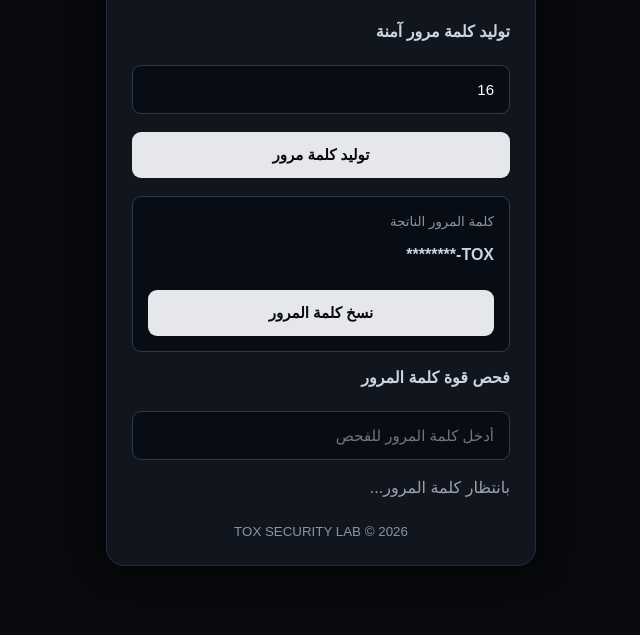
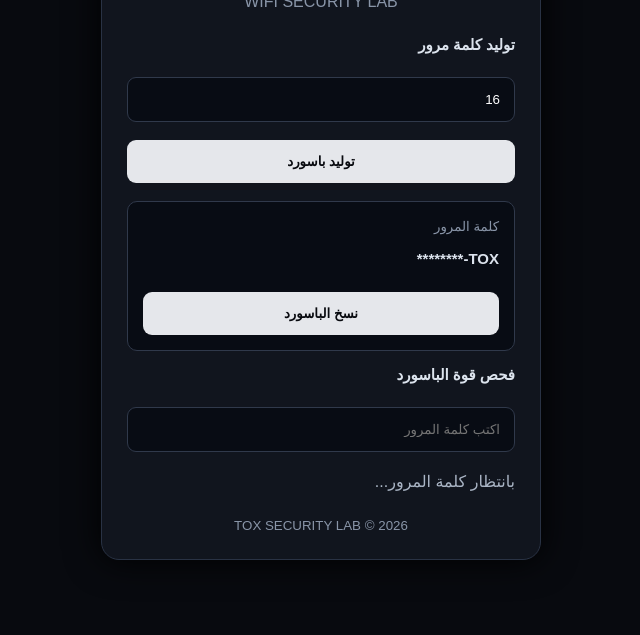
Before and after one commit to tox02t/TOX-AI, a plain HTML site: page index.html in a window 1280 px wide. Shown: the part 165-800 px from the top of the page, without its empty margins (319-959 px from the left). Drawn offline with Linux system fonts and the light colour scheme.

Commit message:
Update index.html

```diff
--- a/index.html
+++ b/index.html
@@ -4,107 +4,101 @@
 <head>
 <meta charset="UTF-8">
 <meta name="viewport" content="width=device-width, initial-scale=1">
-<title>TOX WiFi Tool</title>
+<title>TOX WiFi Security</title>
 <style>
 *{box-sizing:border-box}
 body{
 margin:0;background:#080a0f;color:white;
 font-family:Arial,sans-serif;
- display:flex;justify-content:center;
- align-items:center;min-height:100vh;
+min-height:100vh;display:flex;
+justify-content:center;align-items:center;padding:20px
 }
 .container{
- width:92%;max-width:430px;
- background:#11151e;border:1px solid #252d3b;
- border-radius:18px;padding:25px;
- box-shadow:0 0 35px #000;
+width:100%;max-width:440px;padding:25px;
+background:#11151e;border:1px solid #293244;
+border-radius:18px;box-shadow:0 0 35px #000
 }
-.logo{text-align:center;font-size:35px;
- font-weight:bold;color:#e0e0e0;letter-spacing:5px}
-.sub{text-align:center;color:#7e899b;margin:8px 0 25px}
-h3{font-size:16px;color:#cbd5e1}
+.logo{text-align:center;font-size:42px;
+font-weight:bold;letter-spacing:7px}
+.sub{text-align:center;color:#8995a8;margin:8px 0 25px}
+h3{font-size:15px;color:#dce3ed}
 input{
- width:100%;padding:15px;background:#080c14;
+width:100%;padding:14px;margin:8px 0;
+background:#080c14;color:white;
 border:1px solid #30394b;border-radius:9px;
- color:white;font-size:15px;outline:none;
- margin:8px 0;
+outline:none
 }
 button{
- width:100%;padding:14px;border:0;
- border-radius:9px;background:#e5e7eb;
- color:#080a0f;font-weight:bold;
- cursor:pointer;margin-top:10px;font-size:15px;
+width:100%;padding:14px;margin-top:10px;
+border:0;border-radius:9px;background:#e5e7eb;
+color:#080a0f;font-weight:bold;cursor:pointer
 }
-button:hover{background:#aaa}
 .result{
 margin-top:18px;padding:15px;
- background:#080c14;border-radius:9px;
- border:1px solid #30394b;overflow-wrap:anywhere;
+background:#080c14;border:1px solid #30394b;
+border-radius:10px;overflow-wrap:anywhere
 }
 small{color:#8995a8}
-#strength{margin-top:10px;color:#9ca3af}
+#strength{margin-top:12px;color:#aab5c5}
+.footer{text-align:center;margin-top:25px}
 </style>
 </head>
 <body>
 <div class="container">
 <div class="logo">TOX</div>
- <div class="sub">WIFI PASSWORD LAB</div>
+<div class="sub">WIFI SECURITY LAB</div>
 
- <h3>توليد كلمة مرور آمنة</h3>
- <input id="length" type="number" min="8" max="32"
- value="16" placeholder="طول كلمة المرور">
- <button onclick="generate()">توليد كلمة مرور</button>
+<h3>توليد كلمة مرور</h3>
+<input id="length" type="number" min="8" max="32" value="16">
+<button onclick="generate()">توليد باسورد</button>
 
 <div class="result">
-  <small>كلمة المرور الناتجة</small>
+<small>كلمة المرور</small>
 <h3 id="generated">TOX-********</h3>
-  <button onclick="copyPassword()">نسخ كلمة المرور</button>
+<button onclick="copyPassword()">نسخ الباسورد</button>
 </div>
 
- <h3>فحص قوة كلمة المرور</h3>
+<h3>فحص قوة الباسورد</h3>
 <input id="password" type="text"
- placeholder="أدخل كلمة المرور للفحص"
+placeholder="اكتب كلمة المرور"
 oninput="checkStrength()">
 <div id="strength">بانتظار كلمة المرور...</div>
 
- <div style="text-align:center;margin-top:25px">
+<div class="footer">
 <small>TOX SECURITY LAB © 2026</small>
 </div>
 </div>
 
 <script>
 function generate(){
- const length=Math.min(32,Math.max(8,
+const length=Math.max(8,Math.min(32,
 Number(document.getElementById("length").value)||16));
 const chars="ABCDEFGHJKLMNPQRSTUVWXYZabcdefghijkmnopqrstuvwxyz23456789!@#$%&*";
- let password="";
 const random=new Uint32Array(length);
 crypto.getRandomValues(random);
- for(let n of random){
-  password+=chars[n%chars.length];
- }
+let password="";
+for(const n of random)password+=chars[n%chars.length];
 document.getElementById("generated").textContent=password;
 }
 
 function copyPassword(){
- const password=document.getElementById("generated").textContent;
- navigator.clipboard.writeText(password);
- alert("تم نسخ كلمة المرور");
+const p=document.getElementById("generated").textContent;
+navigator.clipboard.writeText(p)
+.then(()=>alert("تم النسخ"));
 }
 
 function checkStrength(){
 const p=document.getElementById("password").value;
- let score=0;
- if(p.length>=8)score++;
- if(p.length>=12)score++;
- if(/[A-Z]/.test(p))score++;
- if(/[a-z]/.test(p))score++;
- if(/[0-9]/.test(p))score++;
- if(/[^a-zA-Z0-9]/.test(p))score++;
-
- const result=document.getElementById("strength");
+let s=0;
+if(p.length>=8)s++;
+if(p.length>=12)s++;
+if(/[A-Z]/.test(p))s++;
+if(/[a-z]/.test(p))s++;
+if(/[0-9]/.test(p))s++;
+if(/[^a-zA-Z0-9]/.test(p))s++;
 const levels=["ضعيفة جداً","ضعيفة","متوسطة","جيدة","قوية","قوية جداً","ممتازة"];
- result.textContent=p.length ? "قوة كلمة المرور: "+levels[score] : "بانتظار كلمة المرور...";
+document.getElementById("strength").textContent=
+p.length?"قوة كلمة المرور: "+levels[s]:"بانتظار كلمة المرور...";
 }
 </script>
 </body>
```
Lines whose indentation alone changed are shown as unchanged.
